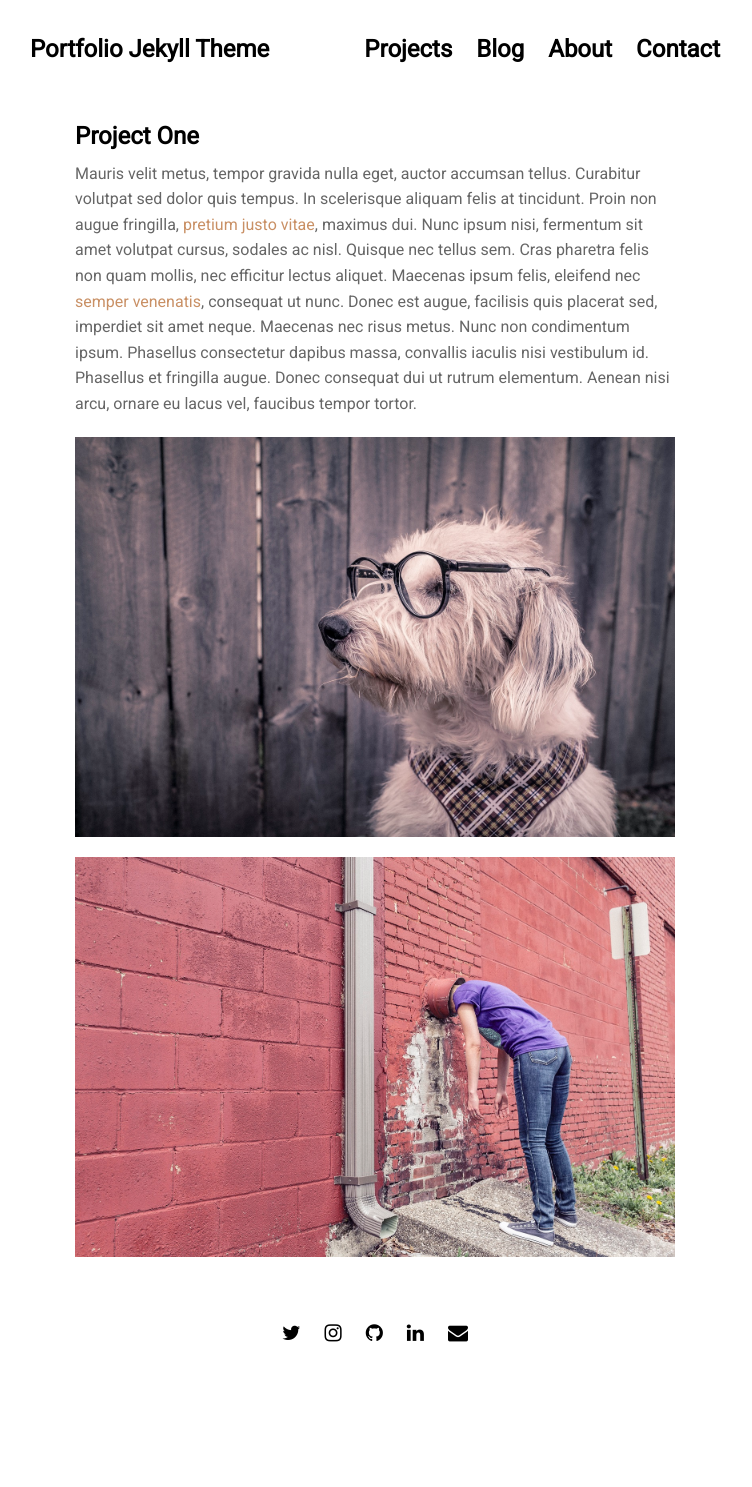
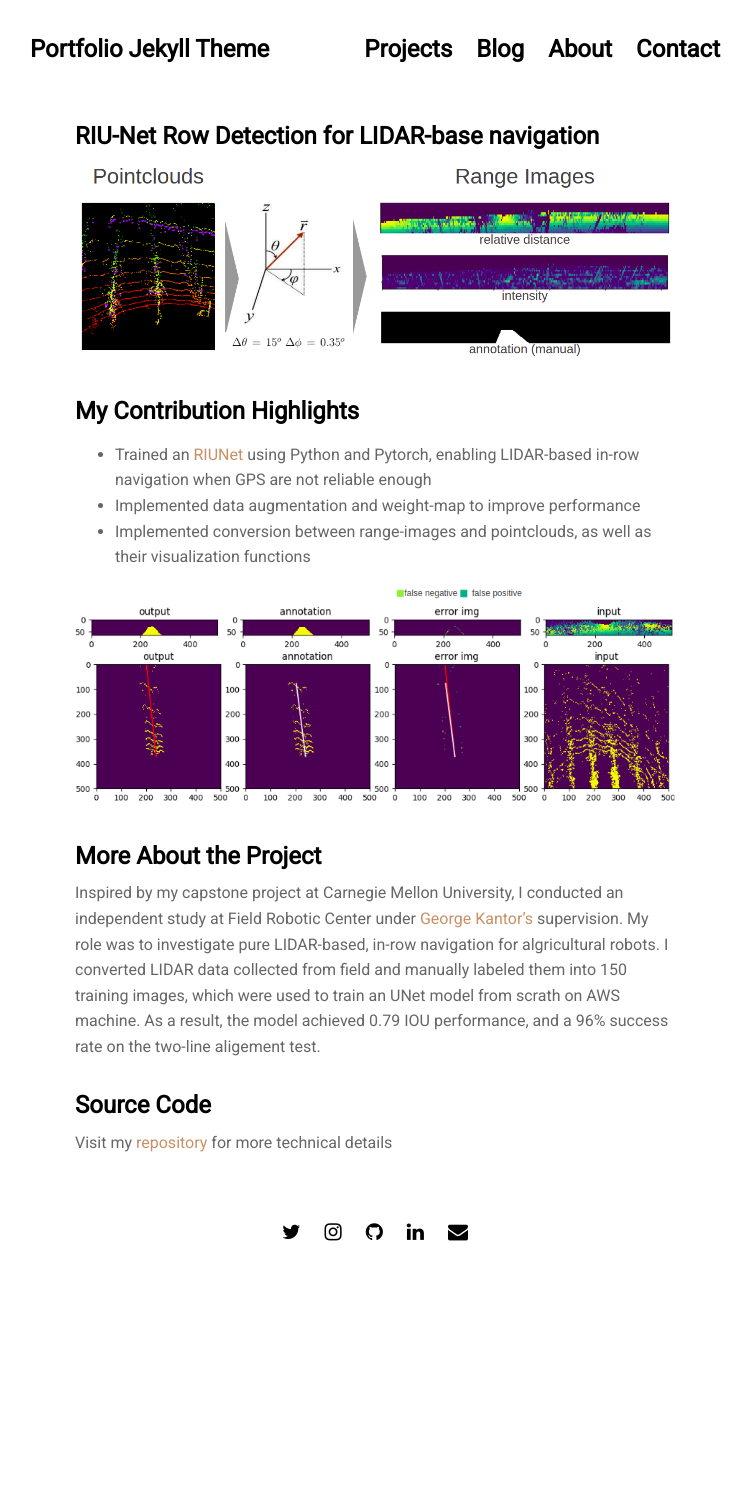
Before and after one commit to Dung-Han-Lee/Dung-Han-Lee.github.io, a Jekyll site: the page built from projects/proj-1.md, in a window 1280 px wide. Shown: the whole page, without its empty margins (265-1017 px from the left). Built offline with Jekyll 4.4.1, drawn with Linux system fonts in a browser that asks for light colours; nearby versions of some CDN libraries; after the commit the page ends 1386 px from its top, so only the background shows below that.

Commit message:
add project and their images

```diff
--- a/projects/proj-1.md
+++ b/projects/proj-1.md
@@ -1,9 +1,20 @@
 ---
 layout: post
-title: 'Project One'
+title: 'RIU-Net Row Detection for LIDAR-base navigation'
 ---
-Mauris velit metus, tempor gravida nulla eget, auctor accumsan tellus. Curabitur volutpat sed dolor quis tempus. In scelerisque aliquam felis at tincidunt. Proin non augue fringilla, [pretium justo vitae](#), maximus dui. Nunc ipsum nisi, fermentum sit amet volutpat cursus, sodales ac nisl. Quisque nec tellus sem. Cras pharetra felis non quam mollis, nec efficitur lectus aliquet. Maecenas ipsum felis, eleifend nec [semper venenatis](#), consequat ut nunc. Donec est augue, facilisis quis placerat sed, imperdiet sit amet neque. Maecenas nec risus metus. Nunc non condimentum ipsum. Phasellus consectetur dapibus massa, convallis iaculis nisi vestibulum id. Phasellus et fringilla augue. Donec consequat dui ut rutrum elementum. Aenean nisi arcu, ornare eu lacus vel, faucibus tempor tortor.
 
-{% include image.html url="http://www.gratisography.com" image="projects/proj-1/dog.jpg" %}
+<img src="/assets/img/projects/proj-1/conversion.png" alt="conversion" class="responsive"/>
 
-{% include image.html url="http://www.gratisography.com" image="projects/proj-1/wall.jpg" %}
+#### My Contribution Highlights
+* Trained an [RIUNet](https://arxiv.org/abs/1905.08748) using Python and Pytorch, enabling LIDAR-based in-row navigation when GPS are not reliable enough
+* Implemented data augmentation and weight-map to improve performance
+* Implemented conversion between range-images and pointclouds, as well as their visualization functions
+
+<img src="/assets/img/projects/proj-1/output.png" alt="output" class="responsive"/>
+
+#### More About the Project
+Inspired by my capstone project at Carnegie Mellon University, I conducted an independent study at Field Robotic Center under [George Kantor's](https://www.ri.cmu.edu/ri-faculty/george-a-kantor/) supervision. My role was to investigate pure LIDAR-based, in-row navigation for algricultural robots. I converted LIDAR data collected from field and manually labeled them into 150 training images, which were used to train an UNet model from scrath on AWS machine. As a result, the model achieved 0.79 IOU performance, and
+a 96% success rate on the two-line aligement test.
+
+#### Source Code
+Visit my [repository](https://github.com/Dung-Han-Lee/RIUNET-Row-Detection-with-LIDAR-range-image) for more technical details
```
Also changed, not shown: projects/proj-2.md (+8 -3 lines), projects/proj-3.md (+13 -3 lines), projects/proj-4.md (+8 -3 lines), projects/proj-5.md (deleted, +0 -8 lines), assets/img/projects/proj-1/conversion.png (added), assets/img/projects/proj-1/dog.jpg (deleted), assets/img/projects/proj-1/output.png (added), assets/img/projects/proj-1/thumb.jpg, assets/img/projects/proj-1/wall.jpg (deleted), assets/img/projects/proj-2/stretch.jpg (deleted), assets/img/projects/proj-2/thumb.jpg, assets/img/projects/proj-3/clothes.jpg (deleted), assets/img/projects/proj-3/output.png (added), assets/img/projects/proj-3/thumb.jpg, 3 more files, 1 other file.
